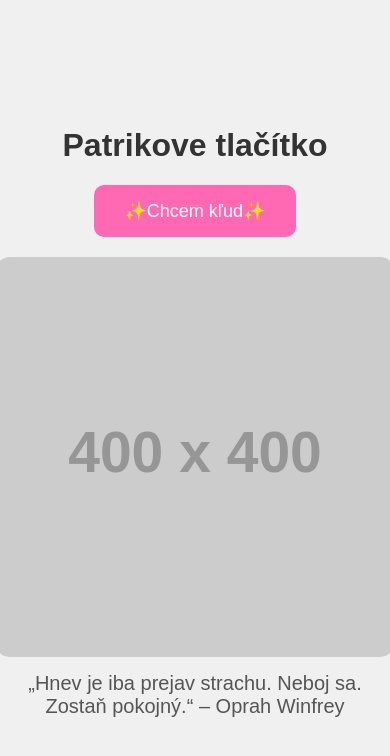
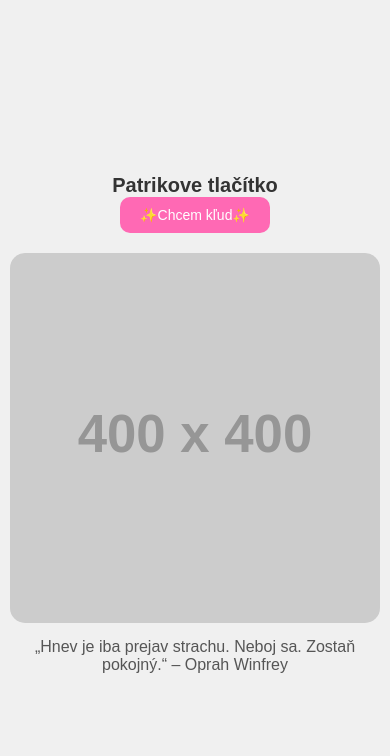
Before and after one commit to dusikeart/pozitivita, a plain HTML site: page index.html in a window 390 px wide. Both pictures are taken after a click on the button "✨Chcem kľud✨". Drawn offline with Linux system fonts and the light colour scheme; no server answers; placeholder pictures from the web are drawn by us.

Commit message:
Update index.html

```diff
--- a/index.html
+++ b/index.html
@@ -13,23 +13,26 @@
       background-color: #f0f0f0;
       font-family: 'Arial', sans-serif;
       margin: 0;
+      padding: 10px; /* Added padding for mobile screens */
     }
 
     .container {
       text-align: center;
+      max-width: 100%; /* Ensure container doesn't exceed screen width */
     }
 
     h1 {
-      font-size: 32px;
+      font-size: 24px; /* Adjusted for better mobile visibility */
       color: #333;
+      margin: 0;
     }
 
     button {
       background-color: #ff69b4;
       color: white;
       border: none;
-      padding: 15px 30px;
-      font-size: 18px;
+      padding: 12px 24px; /* Adjusted padding for mobile screens */
+      font-size: 16px; /* Adjusted font size for mobile screens */
       border-radius: 10px;
       cursor: pointer;
       transition: background-color 0.3s ease;
@@ -45,8 +48,9 @@
 
     /* Ensure the image has a fixed width and automatic height */
     .image {
-      width: 400px;  /* Fixed width */
-      height: auto;  /* Automatic height based on the image's aspect ratio */
+      width: 100%; /* Adjust to fit the container width */
+      max-width: 400px; /* Fixed maximum width */
+      height: auto; /* Automatic height based on the image's aspect ratio */
       border-radius: 15px;
       display: block;
       margin: 0 auto;
@@ -54,8 +58,24 @@
 
     .quote {
       margin-top: 15px;
-      font-size: 20px;
+      font-size: 18px; /* Adjusted font size for better mobile readability */
       color: #555;
+    }
+
+    /* Responsive styles */
+    @media (max-width: 600px) {
+      h1 {
+        font-size: 20px;
+      }
+
+      button {
+        padding: 10px 20px;
+        font-size: 14px;
+      }
+
+      .quote {
+        font-size: 16px;
+      }
     }
   </style>
 </head>
```
